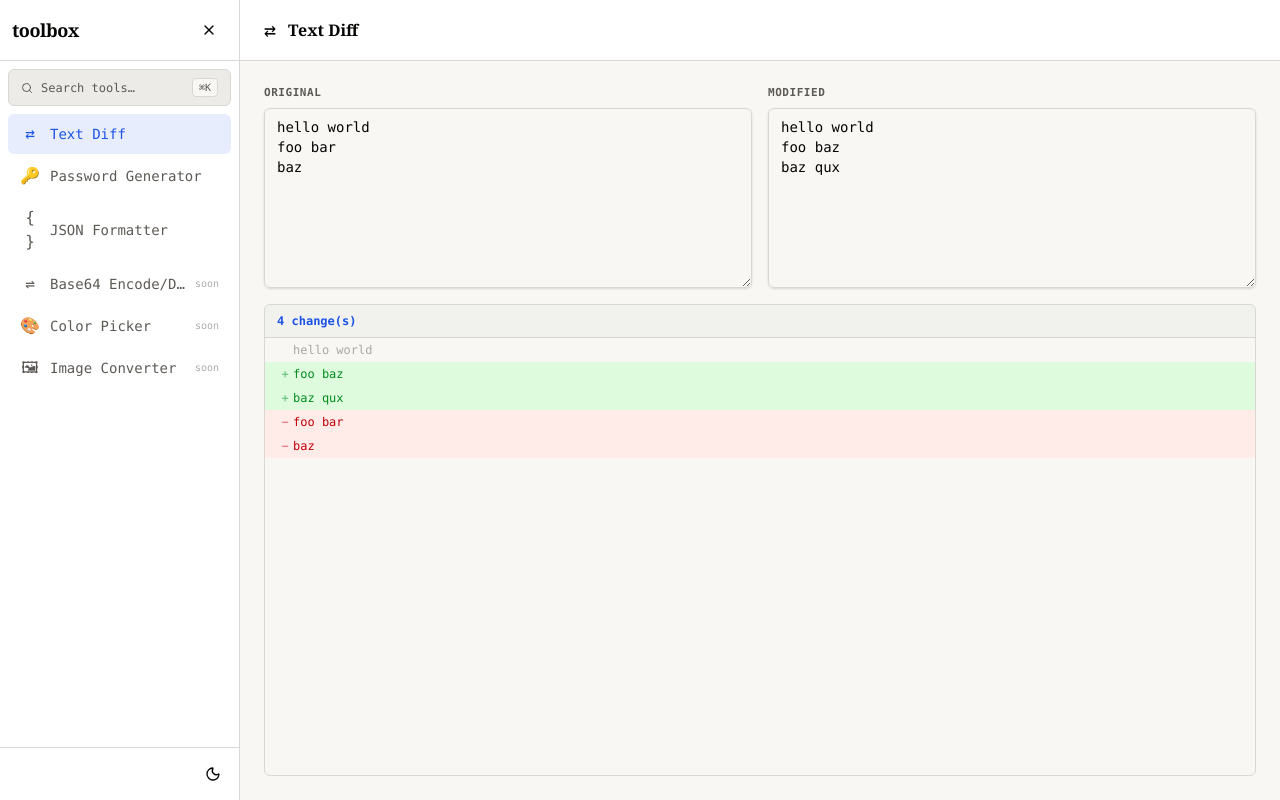
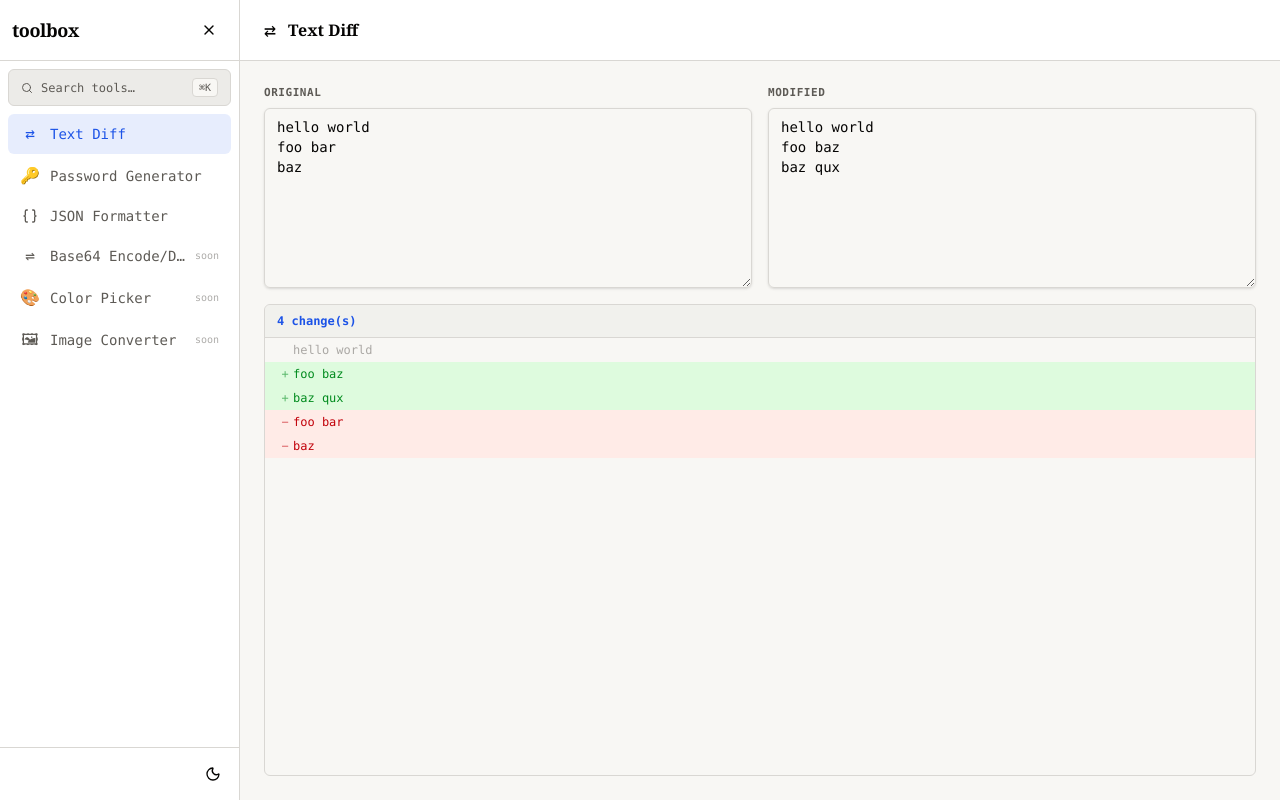
Before and after one commit to gamerslouis/yet-another-toolbox, a React (Vite) app: page / in a window 1280 px wide. Built offline with nearby package versions, Linux system fonts and the light colour scheme.

Commit message:
Use Lucide Braces for JSON Formatter icon, add ToolIcon component
Tool['icon'] now accepts string | ComponentType so Lucide icons can be
used alongside emoji strings. ToolIcon centralises the render logic;
all three display sites (Sidebar, CommandPalette, App header) updated.

```diff
--- a/src/App.tsx
+++ b/src/App.tsx
@@ -5,6 +5,7 @@ import { ThemeProvider } from '@/components/ThemeProvider/ThemeProvider'
 import { useLocalStorage } from '@/lib/useLocalStorage'
 import { useHotkey } from '@/lib/useHotkey'
 import { TOOLS } from '@/tools/registry'
+import { ToolIcon } from '@/components/ToolIcon'
 import type { Tool } from '@/types'
 
 function Spinner() {
@@ -63,7 +64,7 @@ function AppShell() {
         <header className="flex items-center gap-3 border-b border-border bg-card px-6 py-4 shrink-0">
           {/* Offset for hamburger when sidebar is collapsed */}
           {!sidebarOpen && <div className="w-8" />}
-          <span className="text-xl">{activeTool.icon}</span>
+          <ToolIcon icon={activeTool.icon} className="text-xl" iconClassName="size-5" />
           <h1
             className="text-base font-semibold text-foreground"
             style={{ fontFamily: 'Georgia, serif' }}
--- a/src/components/CommandPalette/CommandPalette.tsx
+++ b/src/components/CommandPalette/CommandPalette.tsx
@@ -1,6 +1,7 @@
 import { Search } from 'lucide-react'
 import { useEffect, useMemo, useRef, useState } from 'react'
 import { cn } from '@/lib/utils'
+import { ToolIcon } from '@/components/ToolIcon'
 import type { Tool } from '@/types'
 
 interface CommandPaletteProps {
@@ -92,7 +93,7 @@ export function CommandPalette({ tools, onSelect, onClose }: CommandPaletteProps
                 onMouseEnter={() => setCursor(i)}
                 onClick={() => onSelect(tool)}
               >
-                <span className="w-6 text-center text-base text-muted-foreground">{tool.icon}</span>
+                <ToolIcon icon={tool.icon} className="w-6 text-center text-base text-muted-foreground flex items-center justify-center" />
                 <span className="flex-1 text-sm text-foreground">{tool.label}</span>
                 {i === cursor && (
                   <kbd className="rounded border border-border bg-secondary px-1 py-0.5 text-[10px] font-mono text-muted-foreground">
--- a/src/components/Sidebar/Sidebar.tsx
+++ b/src/components/Sidebar/Sidebar.tsx
@@ -2,6 +2,7 @@ import { Menu, Moon, Search, Sun, X } from 'lucide-react'
 import { Button } from '@/components/ui/button'
 import { Separator } from '@/components/ui/separator'
 import { useTheme } from '@/components/ThemeProvider/useTheme'
+import { ToolIcon } from '@/components/ToolIcon'
 import { cn } from '@/lib/utils'
 import type { Tool } from '@/types'
 
@@ -85,7 +86,7 @@ export function Sidebar({
                     : 'text-muted-foreground hover:bg-accent hover:text-accent-foreground',
                 )}
               >
-                <span className="text-base w-5 text-center">{tool.icon}</span>
+                <ToolIcon icon={tool.icon} className="text-base w-5 text-center flex items-center justify-center" />
                 <span className="flex-1 truncate">{tool.label}</span>
                 {tool.placeholder && <span className="text-[10px] opacity-50 font-mono">soon</span>}
               </button>
--- /dev/null
+++ b/src/components/ToolIcon.tsx
@@ -0,0 +1,19 @@
+import type { Tool } from '@/types'
+
+interface ToolIconProps {
+  icon: Tool['icon']
+  className?: string
+  iconClassName?: string
+}
+
+export function ToolIcon({ icon, className, iconClassName }: ToolIconProps) {
+  if (typeof icon === 'string') {
+    return <span className={className}>{icon}</span>
+  }
+  const Icon = icon
+  return (
+    <span className={className}>
+      <Icon className={iconClassName ?? 'size-4'} />
+    </span>
+  )
+}
--- a/src/tools/registry.ts
+++ b/src/tools/registry.ts
@@ -1,4 +1,5 @@
 import { lazy } from 'react'
+import { Braces } from 'lucide-react'
 import type { Tool } from '@/types'
 
 export const TOOLS: Tool[] = [
@@ -21,7 +22,7 @@ export const TOOLS: Tool[] = [
   {
     id: 'json-formatter',
     label: 'JSON Formatter',
-    icon: '{ }',
+    icon: Braces,
     tags: ['json', 'format', 'validate', 'pretty', 'parse'],
     category: 'code',
     component: lazy(() => import('./json-formatter')),
--- a/src/types.ts
+++ b/src/types.ts
@@ -3,7 +3,7 @@ import type { ComponentType, LazyExoticComponent } from 'react'
 export interface Tool {
   id: string
   label: string
-  icon: string
+  icon: string | ComponentType<{ className?: string }>
   tags: string[]
   category: string
   component: LazyExoticComponent<ComponentType>
```
Also changed, not shown: 1 other file (tests, documents, lock files or other folders).
